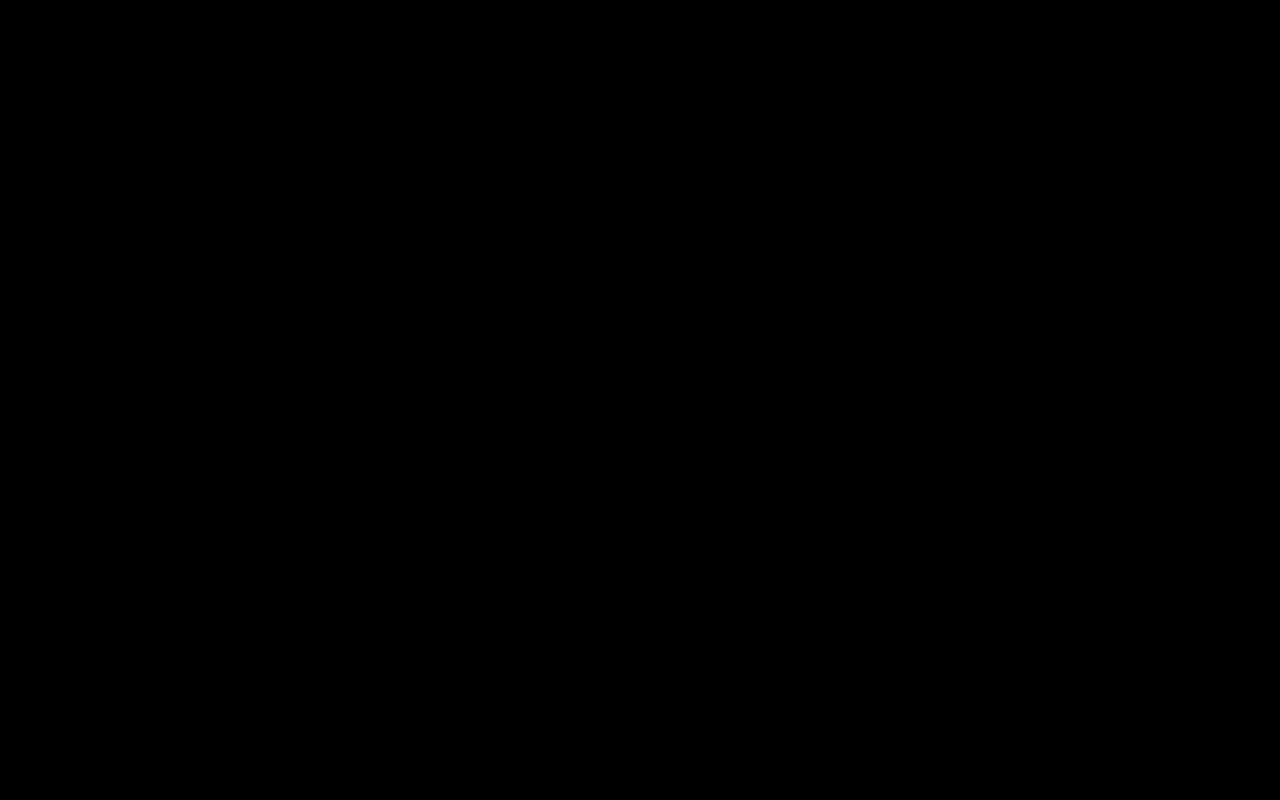
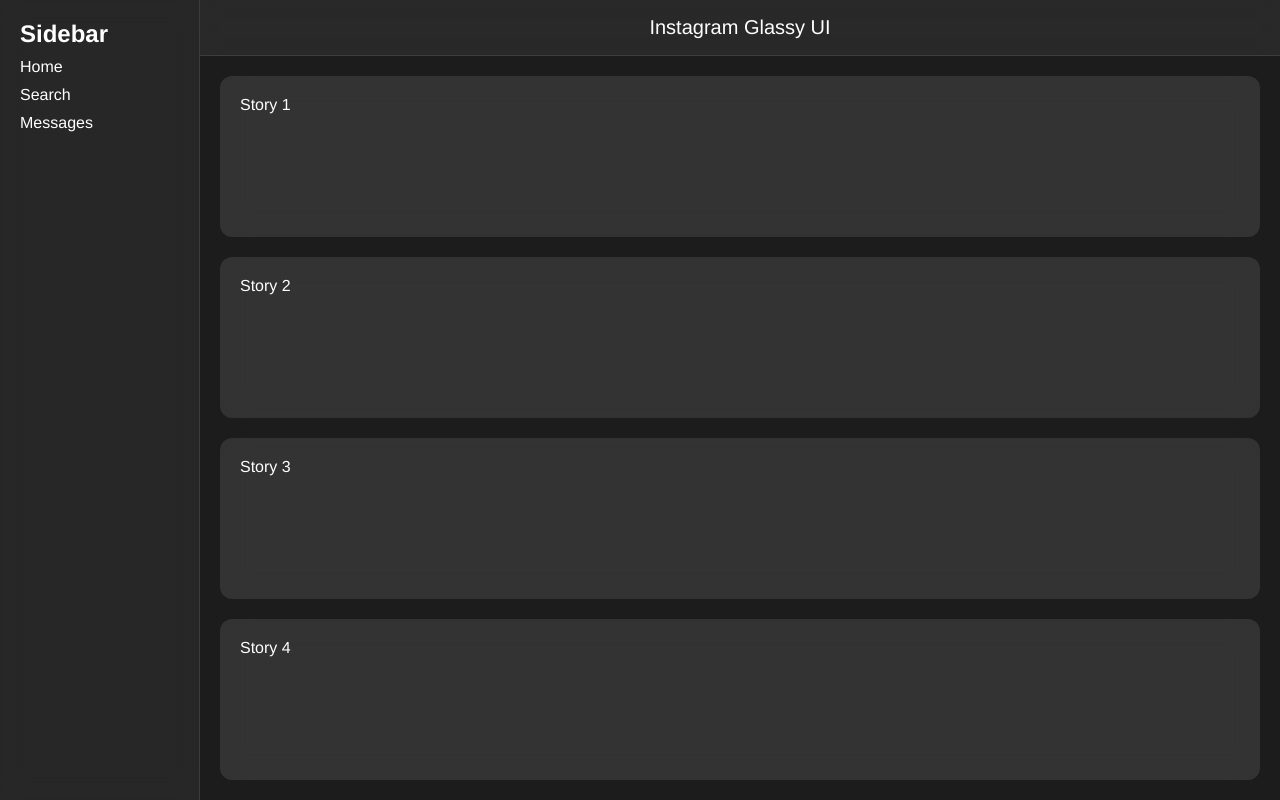
Before and after one commit to krsjen1401/insta-vertical-stories, a plain HTML site: page index.html in a window 1280 px wide. Drawn offline with Linux system fonts and the light colour scheme.

Commit message:
Replace old HTML with vertical stories layout
Đã xoá toàn bộ nội dung cũ.
Thay bằng bản mới gồm:
- Sidebar bên trái
- Stories layout dọc ở giữa
- Glassmorphism + hiệu ứng blur
- Thêm script thử nghiệm: alert khi click vào story

```diff
--- a/index.html
+++ b/index.html
@@ -2,18 +2,32 @@
 <html lang="en">
 <head>
   <meta charset="UTF-8" />
-  <title>Vertical Stories Test</title>
-  <style>
-    body {
-      margin: 0;
-      background: #000;
-    }
-  </style>
+  <meta name="viewport" content="width=device-width, initial-scale=1.0" />
+  <title>Insta Vertical Layout</title>
+  <link rel="stylesheet" href="https://rawcdn.githack.com/krsjen1401/insta-vertical-stories/main/style.css" />
 </head>
 <body>
-  <div id="stories-container"></div>
+  <div class="app-container">
+    <aside class="sidebar">
+      <h2>Sidebar</h2>
+      <ul>
+        <li>Home</li>
+        <li>Search</li>
+        <li>Messages</li>
+      </ul>
+    </aside>
 
-  <!-- Nhúng script từ GitHub -->
-  <script src="https://rawcdn.githack.com/krsjen1401/insta-glassy-layout/main/vertical-stories-layout.js"></script>
+    <main class="main-content">
+      <header class="top-bar">Instagram Glassy UI</header>
+      <section class="stories-vertical">
+        <div class="story">Story 1</div>
+        <div class="story">Story 2</div>
+        <div class="story">Story 3</div>
+        <div class="story">Story 4</div>
+      </section>
+    </main>
+  </div>
+
+  <script src="https://rawcdn.githack.com/krsjen1401/insta-vertical-stories/main/vertical-stories-layout.js"></script>
 </body>
 </html>
```
